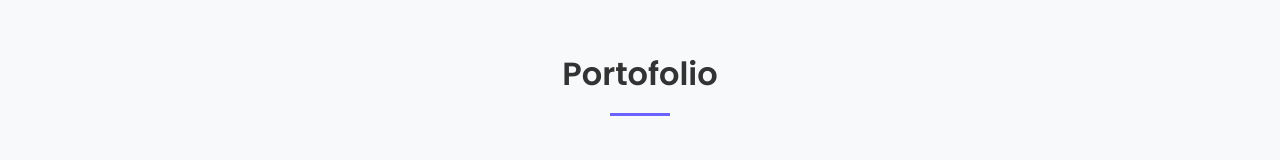
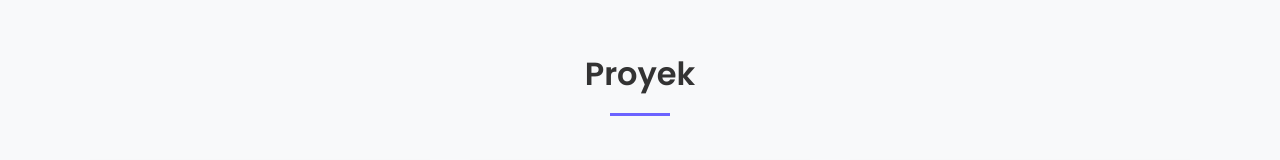
Before and after one commit to yuliagitaps77/Web-Personal-Gita, a plain HTML site: page index.html in a window 1280 px wide. Shown: the part 1814-1974 px from the top of the page. Drawn offline with nearby package versions, Linux system fonts and the light colour scheme; a script that the page names is missing.

Commit message:
Update index.html

```diff
--- a/index.html
+++ b/index.html
@@ -119,7 +119,7 @@
     <section id="portofolio" class="section-padding bg-light">
         <div class="container">
             <div class="section-title">
-                <h2>Portofolio</h2>
+                <h2>Proyek</h2>
                 <div class="line"></div>
             </div>
             <div class="row g-4">
```
